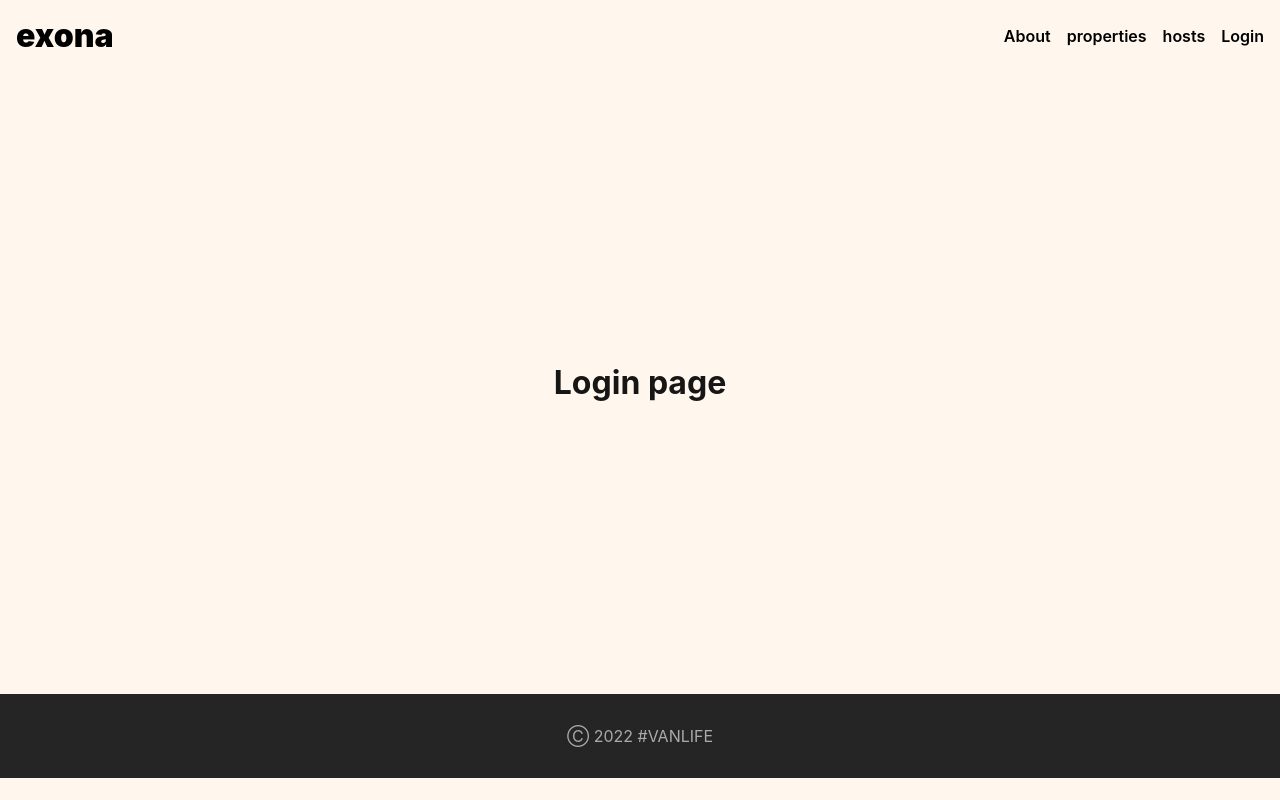
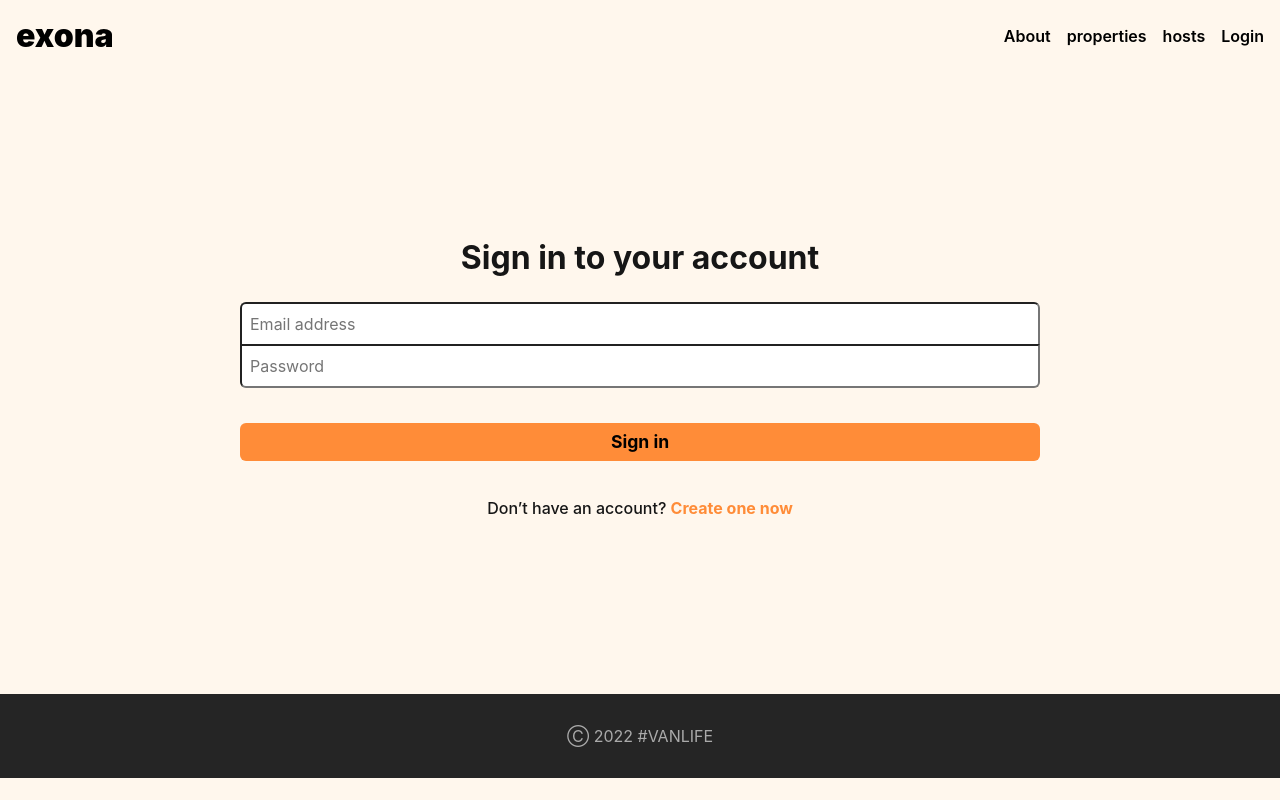
Before and after one commit to joshuaombasa/exona-client, a React (Vite) app: page /login in a window 1280 px wide. Built offline with nearby package versions, Linux system fonts and the light colour scheme.

Commit message:
initial commit

```diff
--- a/src/pages/Login.jsx
+++ b/src/pages/Login.jsx
@@ -1,10 +1,50 @@
+import { useState } from "react"
+import { Link } from "react-router-dom"
 
 
 export default function Login() {
+    const [formData, setFormData] = useState({
+        email: '',
+        password: ''
+    })
+
+    function handleChange(event) {
+        const { name, value } = event.target
+        setFormData(prevState => ({
+            ...prevState,
+            [name]: value
+        }))
+    }
+
+    function handleSubmit(e) {
+        e.preventDefault()
+        console.log(formData)
+    }
+
     return (
         <div className="login-page">
             <div className="login-page-container width">
-                <h1>Login page</h1>
+                <h1>Sign in to your account</h1>
+                <form onSubmit={handleSubmit}>
+                    <input
+                        type="text"
+                        name="email"
+                        id="email"
+                        placeholder="Email address"
+                        value={formData.email}
+                        onChange={handleChange}
+                    />
+                    <input
+                        type="text"
+                        name="password"
+                        id="password"
+                        placeholder="Password"
+                        value={formData.password}
+                        onChange={handleChange}
+                    />
+                    <button>Sign in</button>
+                    <span>Don’t have an account? <Link>Create one now</Link></span>
+                </form>
             </div>
         </div>
     )
```
